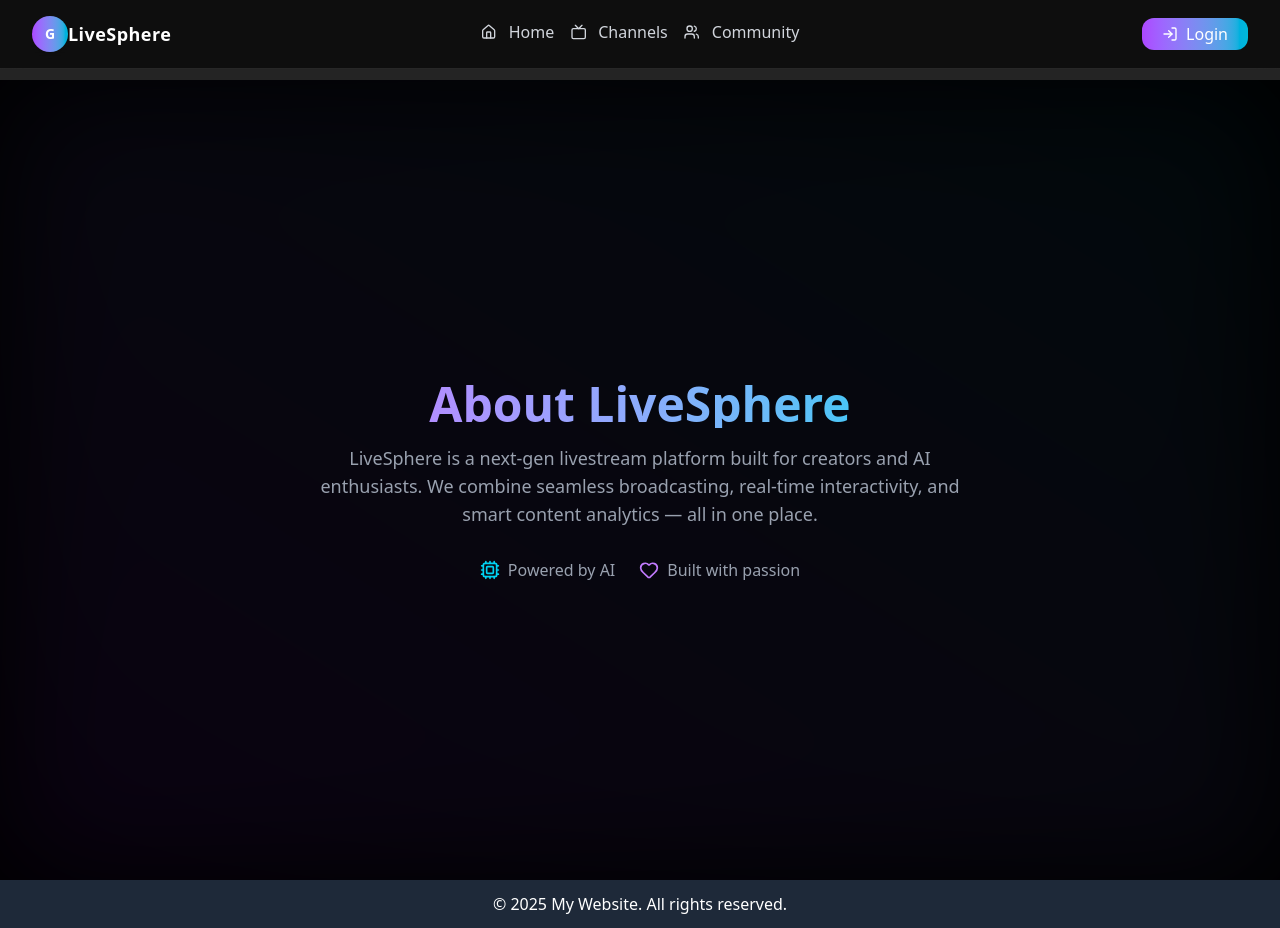
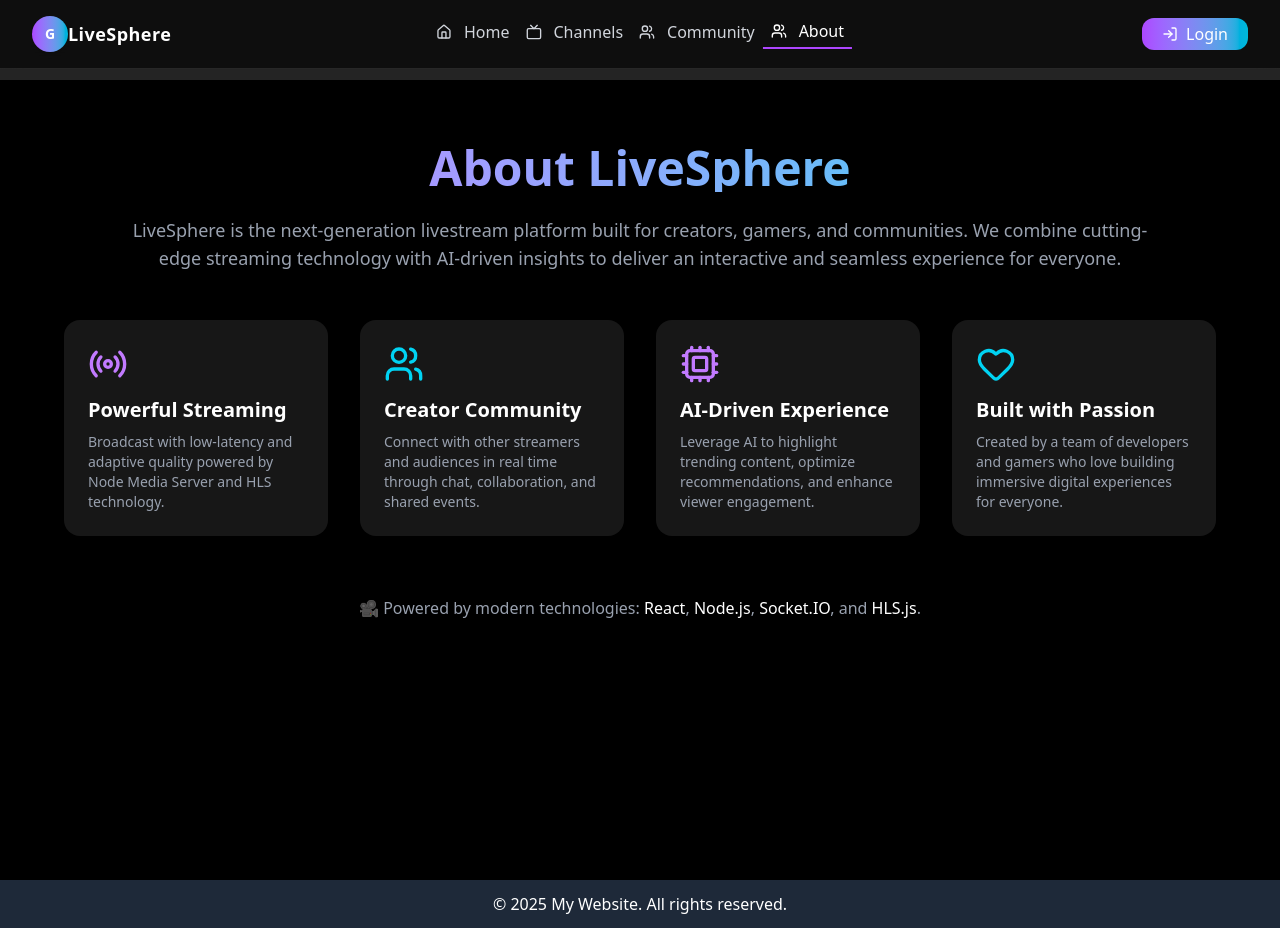
Before and after one commit to nhglee27/livestream-web-app, a React (Vite) app: page /about in a window 1280 px wide. Built offline with nearby package versions, Linux system fonts and the light colour scheme.

Commit message:
store data update using js-cookies to store data on local broswer

```diff
--- a/package.json
+++ b/package.json
@@ -14,6 +14,7 @@
     "axios": "^1.13.0",
     "env": "^0.0.2",
     "framer-motion": "^12.23.24",
+    "js-cookies": "^1.0.4",
     "lucide-react": "^0.548.0",
     "npx": "^10.2.2",
     "react": "^19.1.1",
--- a/src/app/api/authAPI.ts
+++ b/src/app/api/authAPI.ts
@@ -23,7 +23,7 @@ export const authApi = {
 
   //
   login: async (credentials: LoginCredentials) => {
-    return await axiosClient.post<Promise<LoginResponse>>("/auth/login", credentials);
+    return await axiosClient.post<LoginResponse>("/auth/login", credentials);
   },
 
   register: (email: string, password: string, fullName: string) => {
--- a/src/app/layout/Header/Header.tsx
+++ b/src/app/layout/Header/Header.tsx
@@ -11,6 +11,7 @@ const Header: React.FC = () => {
     { name: "Home", icon: <Home className="w-4 h-4" />, path: "/" },
     { name: "Channels", icon: <Tv className="w-4 h-4" />, path: "/channels" },
     { name: "Community", icon: <Users className="w-4 h-4" />, path: "/community" },
+    {name : "About", icon: <Users className="w-4 h-4" />, path: "/about" },
   ]
 
   return (
--- a/src/app/pages/About/About.tsx
+++ b/src/app/pages/About/About.tsx
@@ -1,54 +1,139 @@
-import { motion } from "framer-motion"
-import { Heart, Cpu } from "lucide-react"
+// import { motion } from "framer-motion"
+// import { Heart, Cpu } from "lucide-react"
 
-const AboutPage: React.FC = () => {
+// const AboutPage: React.FC = () => {
+//   return (
+//     <div className="min-h-screen bg-black text-white flex flex-col items-center justify-center relative overflow-hidden px-6">
+//       <motion.div
+//         initial={{ opacity: 0 }}
+//         animate={{ opacity: 0.2 }}
+//         transition={{ duration: 2 }}
+//         className="absolute inset-0 bg-gradient-to-tr from-purple-700/40 to-cyan-700/40 blur-3xl"
+//       />
+
+//       <div className="relative z-10 max-w-2xl text-center">
+//         <motion.h1
+//           initial={{ opacity: 0, y: 20 }}
+//           animate={{ opacity: 1, y: 0 }}
+//           transition={{ duration: 0.8 }}
+//           className="text-4xl md:text-5xl font-bold mb-4 bg-gradient-to-r from-purple-400 to-cyan-400 bg-clip-text text-transparent"
+//         >
+//           About LiveSphere
+//         </motion.h1>
+
+//         <motion.p
+//           initial={{ opacity: 0, y: 20 }}
+//           animate={{ opacity: 1, y: 0 }}
+//           transition={{ delay: 0.2, duration: 0.8 }}
+//           className="text-gray-400 text-lg mb-8"
+//         >
+//           LiveSphere is a next-gen livestream platform built for creators and AI enthusiasts.
+//           We combine seamless broadcasting, real-time interactivity, and smart content analytics — all in one place.
+//         </motion.p>
+
+//         <motion.div
+//           initial={{ opacity: 0, y: 20 }}
+//           animate={{ opacity: 1, y: 0 }}
+//           transition={{ delay: 0.4, duration: 0.8 }}
+//           className="flex justify-center gap-6 mt-8 text-gray-400"
+//         >
+//           <div className="flex items-center gap-2">
+//             <Cpu className="w-5 h-5 text-cyan-400" />
+//             <span>Powered by AI</span>
+//           </div>
+//           <div className="flex items-center gap-2">
+//             <Heart className="w-5 h-5 text-purple-400" />
+//             <span>Built with passion</span>
+//           </div>
+//         </motion.div>
+//       </div>
+//     </div>
+//   )
+// }
+
+// export default AboutPage
+import React from "react";
+import { motion } from "framer-motion";
+import { Users, Radio, Cpu, Heart } from "lucide-react";
+
+export default function About() {
   return (
-    <div className="min-h-screen bg-black text-white flex flex-col items-center justify-center relative overflow-hidden px-6">
-      <motion.div
-        initial={{ opacity: 0 }}
-        animate={{ opacity: 0.2 }}
-        transition={{ duration: 2 }}
-        className="absolute inset-0 bg-gradient-to-tr from-purple-700/40 to-cyan-700/40 blur-3xl"
-      />
-
-      <div className="relative z-10 max-w-2xl text-center">
+    <div className="min-h-screen bg-black text-white px-6 py-16">
+      <div className="max-w-5xl mx-auto text-center">
         <motion.h1
-          initial={{ opacity: 0, y: 20 }}
+          initial={{ opacity: 0, y: 30 }}
           animate={{ opacity: 1, y: 0 }}
-          transition={{ duration: 0.8 }}
-          className="text-4xl md:text-5xl font-bold mb-4 bg-gradient-to-r from-purple-400 to-cyan-400 bg-clip-text text-transparent"
+          transition={{ duration: 0.6 }}
+          className="text-5xl font-bold bg-gradient-to-r from-purple-400 to-cyan-400 bg-clip-text text-transparent mb-6"
         >
           About LiveSphere
         </motion.h1>
 
-        <motion.p
-          initial={{ opacity: 0, y: 20 }}
-          animate={{ opacity: 1, y: 0 }}
-          transition={{ delay: 0.2, duration: 0.8 }}
-          className="text-gray-400 text-lg mb-8"
+        <p className="text-gray-400 text-lg mb-12">
+          LiveSphere is the next-generation livestream platform built for
+          creators, gamers, and communities. We combine cutting-edge streaming
+          technology with AI-driven insights to deliver an interactive and
+          seamless experience for everyone.
+        </p>
+      </div>
+
+      <div className="grid md:grid-cols-2 lg:grid-cols-4 gap-8 max-w-6xl mx-auto">
+        <motion.div
+          whileHover={{ scale: 1.05 }}
+          className="bg-neutral-900 rounded-2xl p-6 shadow-md"
         >
-          LiveSphere is a next-gen livestream platform built for creators and AI enthusiasts.
-          We combine seamless broadcasting, real-time interactivity, and smart content analytics — all in one place.
-        </motion.p>
+          <Radio className="w-10 h-10 text-purple-400 mb-3" />
+          <h3 className="text-xl font-semibold mb-2">Powerful Streaming</h3>
+          <p className="text-gray-400 text-sm">
+            Broadcast with low-latency and adaptive quality powered by Node Media
+            Server and HLS technology.
+          </p>
+        </motion.div>
 
         <motion.div
-          initial={{ opacity: 0, y: 20 }}
-          animate={{ opacity: 1, y: 0 }}
-          transition={{ delay: 0.4, duration: 0.8 }}
-          className="flex justify-center gap-6 mt-8 text-gray-400"
+          whileHover={{ scale: 1.05 }}
+          className="bg-neutral-900 rounded-2xl p-6 shadow-md"
         >
-          <div className="flex items-center gap-2">
-            <Cpu className="w-5 h-5 text-cyan-400" />
-            <span>Powered by AI</span>
-          </div>
-          <div className="flex items-center gap-2">
-            <Heart className="w-5 h-5 text-purple-400" />
-            <span>Built with passion</span>
-          </div>
+          <Users className="w-10 h-10 text-cyan-400 mb-3" />
+          <h3 className="text-xl font-semibold mb-2">Creator Community</h3>
+          <p className="text-gray-400 text-sm">
+            Connect with other streamers and audiences in real time through
+            chat, collaboration, and shared events.
+          </p>
+        </motion.div>
+
+        <motion.div
+          whileHover={{ scale: 1.05 }}
+          className="bg-neutral-900 rounded-2xl p-6 shadow-md"
+        >
+          <Cpu className="w-10 h-10 text-purple-400 mb-3" />
+          <h3 className="text-xl font-semibold mb-2">AI-Driven Experience</h3>
+          <p className="text-gray-400 text-sm">
+            Leverage AI to highlight trending content, optimize recommendations,
+            and enhance viewer engagement.
+          </p>
+        </motion.div>
+
+        <motion.div
+          whileHover={{ scale: 1.05 }}
+          className="bg-neutral-900 rounded-2xl p-6 shadow-md"
+        >
+          <Heart className="w-10 h-10 text-cyan-400 mb-3" />
+          <h3 className="text-xl font-semibold mb-2">Built with Passion</h3>
+          <p className="text-gray-400 text-sm">
+            Created by a team of developers and gamers who love building
+            immersive digital experiences for everyone.
+          </p>
         </motion.div>
       </div>
+
+      <div className="mt-16 text-center">
+        <p className="text-gray-400">
+          🎥 Powered by modern technologies: <span className="text-white">React</span>,{" "}
+          <span className="text-white">Node.js</span>, <span className="text-white">Socket.IO</span>,{" "}
+          and <span className="text-white">HLS.js</span>.
+        </p>
+      </div>
     </div>
-  )
+  );
 }
-
-export default AboutPage
--- a/src/app/pages/Login/Login.tsx
+++ b/src/app/pages/Login/Login.tsx
@@ -2,29 +2,34 @@ import { useState } from 'react';
 import Confetti from 'react-confetti';
 import {Card , BackgroundShapes} from '../../components/login';
 import { authApi } from '../../api/authAPI';
+import { useNavigate } from 'react-router-dom';
+import { LoginCredentials , LoginResponse } from '../../dto/login';
+import cookies from 'js-cookies';
+
 const Login = () => {
   const [email, setEmail] = useState('');
   const [password, setPassword] = useState('');
   const [remember, setRemember] = useState(false);
   const [loading, setLoading] = useState(false);
   const [showConfetti, setShowConfetti] = useState(false);
+  const navigate = useNavigate();
+
 
   const handleSubmit = () => {
     setLoading(true);
 
-// console.log('Login submitted:', { email, password, remember });
-    // // Simulated async login
-    // setTimeout(() => {
-    //   setLoading(false);
-    //   setShowConfetti(true);
-    //   setTimeout(() => setShowConfetti(false), 5000);
-    // }, 2000);
-    const credentials = { email, password };
+    const credentials: LoginCredentials = { email, password };
     authApi.login(credentials)
       .then((response) => {
-        console.log('Login successful:', response.data);
+        // store data in cookies
+        const userData : LoginResponse = response.data;
+
+        cookies.setItem('token', userData.token);
+        cookies.setItem('name', userData.name);
+        // console.log('Login successful:', response.data);
         setShowConfetti(true);
         setTimeout(() => setShowConfetti(false), 5000);
+        navigate('/');
       })
       .catch((error) => {
         console.error('Login failed:', error);
```
Also changed, not shown: 1 other file (tests, documents, lock files or other folders).
